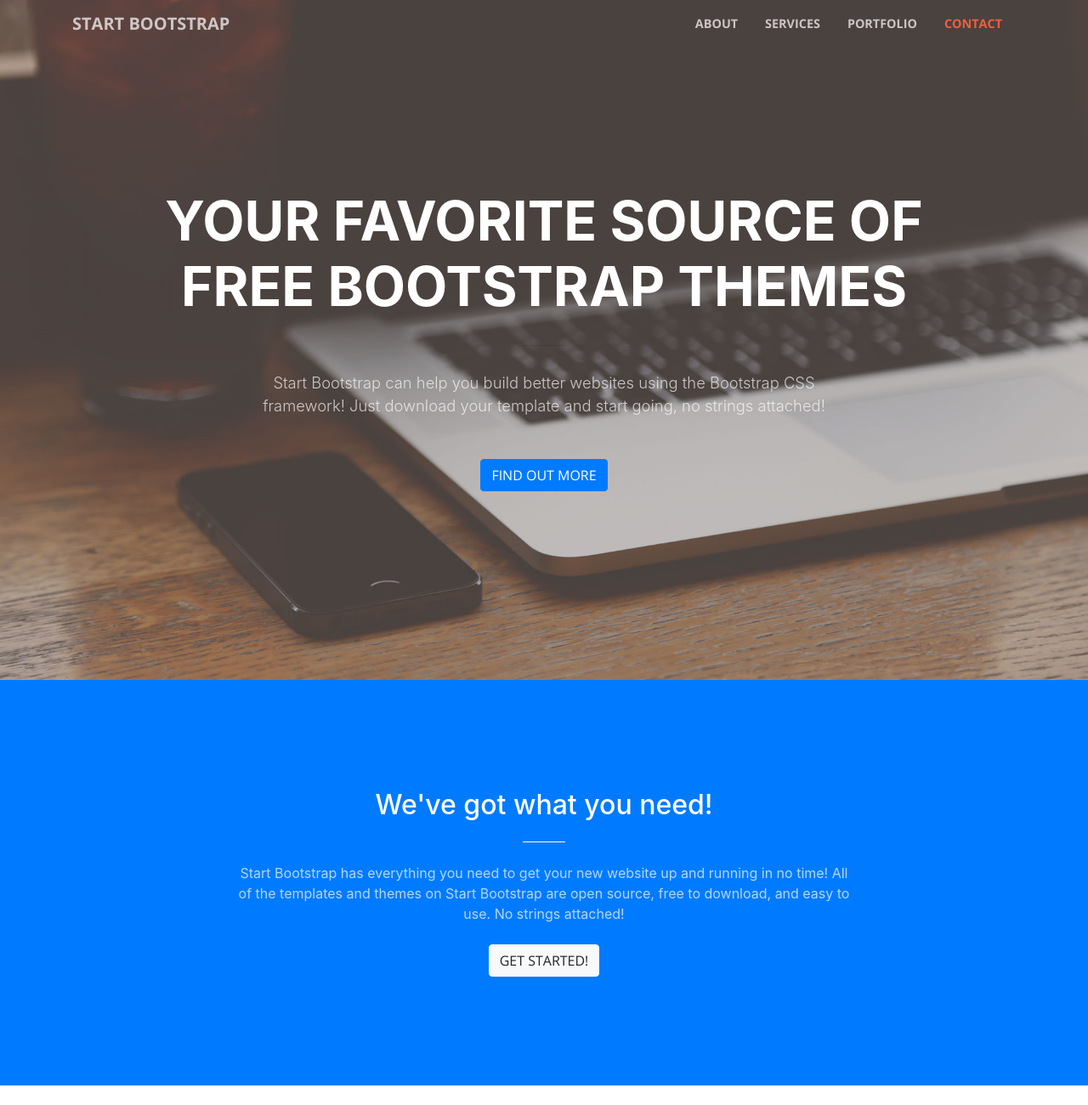
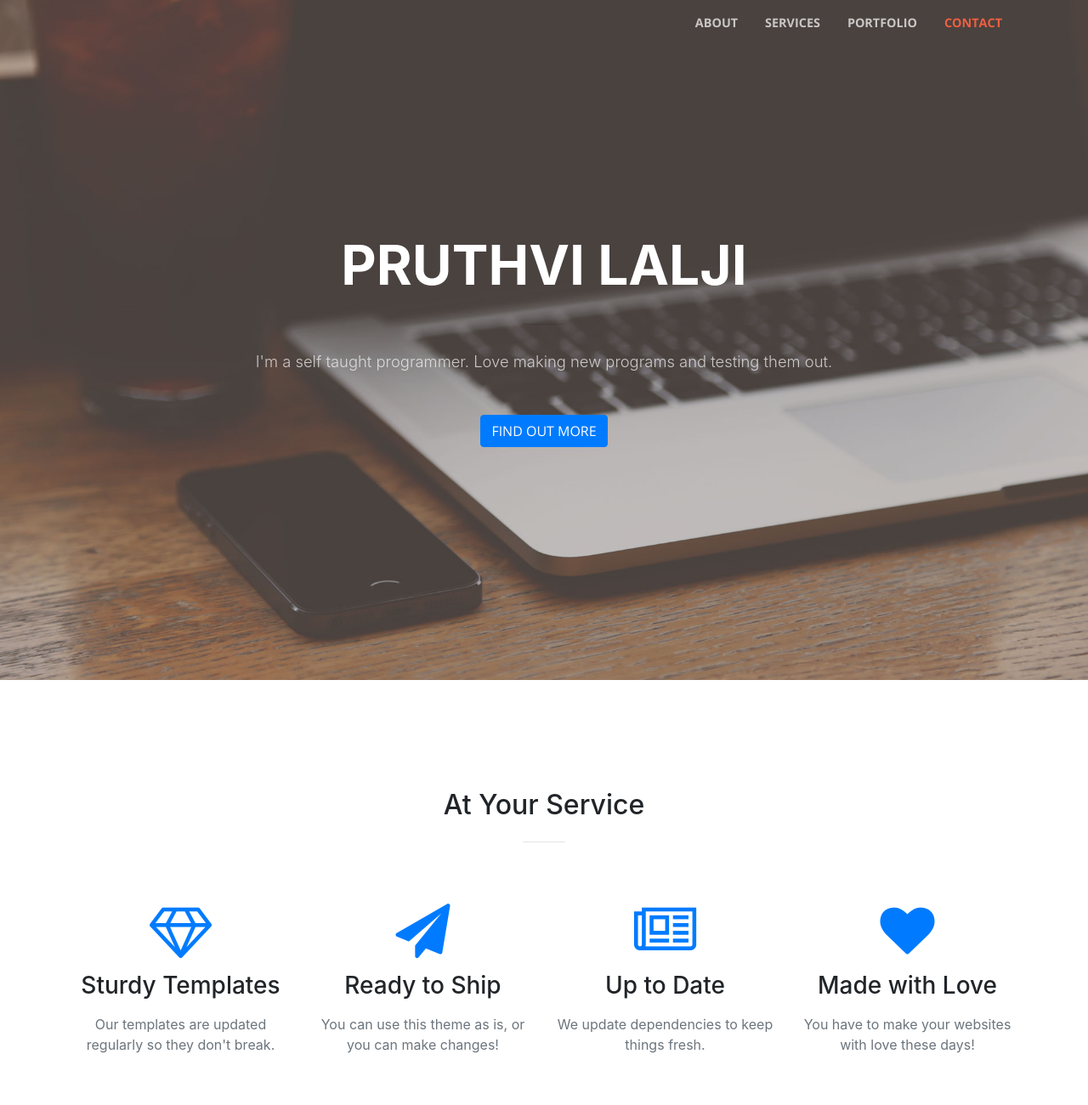
Before and after one commit to pruthvi-lalji/pruthvi-lalji.github.io, a website with bundled scripts: page index.html in a window 1280 px wide. Shown: the top 1300 px of the page at 85% size. Built offline with nearby package versions, Linux system fonts and the light colour scheme.

Commit message:
Changing details

```diff
--- a/index.html
+++ b/index.html
@@ -8,7 +8,7 @@
     <meta name="description" content="">
     <meta name="author" content="">
 
-    <title>Creative - Start Bootstrap Theme</title>
+    <title>Pruthvi Lalji</title>
 
     <!-- Bootstrap core CSS -->
     <link href="vendor/bootstrap/css/bootstrap.min.css" rel="stylesheet">
@@ -31,7 +31,7 @@
     <!-- Navigation -->
     <nav class="navbar navbar-expand-lg navbar-light fixed-top" id="mainNav">
       <div class="container">
-        <a class="navbar-brand js-scroll-trigger" href="#page-top">Start Bootstrap</a>
+        <a class="navbar-brand js-scroll-trigger" href="#page-top"></a>
         <button class="navbar-toggler navbar-toggler-right" type="button" data-toggle="collapse" data-target="#navbarResponsive" aria-controls="navbarResponsive" aria-expanded="false" aria-label="Toggle navigation">
           <span class="navbar-toggler-icon"></span>
         </button>
@@ -59,30 +59,19 @@
         <div class="row">
           <div class="col-lg-10 mx-auto">
             <h1 class="text-uppercase">
-              <strong>Your Favorite Source of Free Bootstrap Themes</strong>
+              <strong>Pruthvi Lalji</strong>
             </h1>
             <hr>
           </div>
           <div class="col-lg-8 mx-auto">
-            <p class="text-faded mb-5">Start Bootstrap can help you build better websites using the Bootstrap CSS framework! Just download your template and start going, no strings attached!</p>
+            <p class="text-faded mb-5">I'm a self taught programmer. Love making new programs and testing them out.</p>
             <a class="btn btn-primary btn-xl js-scroll-trigger" href="#about">Find Out More</a>
           </div>
         </div>
       </div>
     </header>
 
-    <section class="bg-primary" id="about">
-      <div class="container">
-        <div class="row">
-          <div class="col-lg-8 mx-auto text-center">
-            <h2 class="section-heading text-white">We've got what you need!</h2>
-            <hr class="light my-4">
-            <p class="text-faded mb-4">Start Bootstrap has everything you need to get your new website up and running in no time! All of the templates and themes on Start Bootstrap are open source, free to download, and easy to use. No strings attached!</p>
-            <a class="btn btn-light btn-xl js-scroll-trigger" href="#services">Get Started!</a>
-          </div>
-        </div>
-      </div>
-    </section>
+
 
     <section id="services">
       <div class="container">
```
